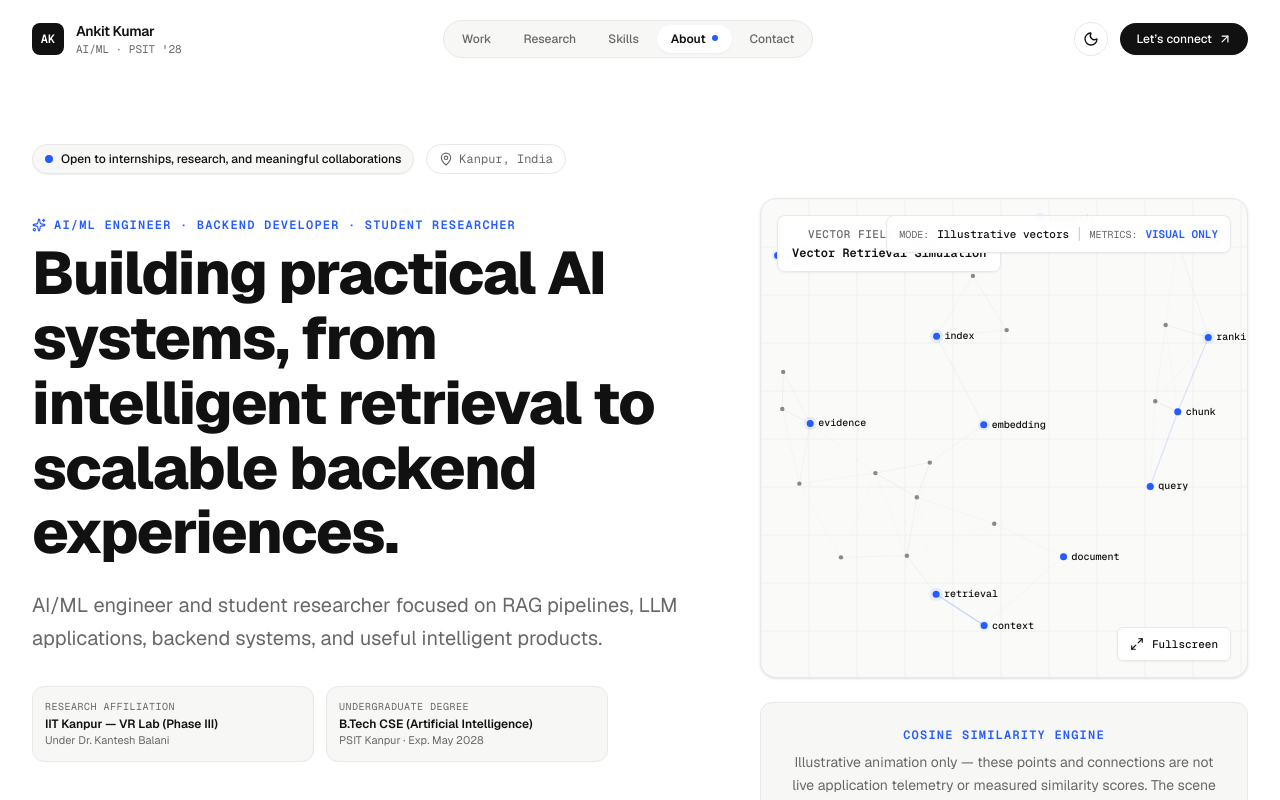
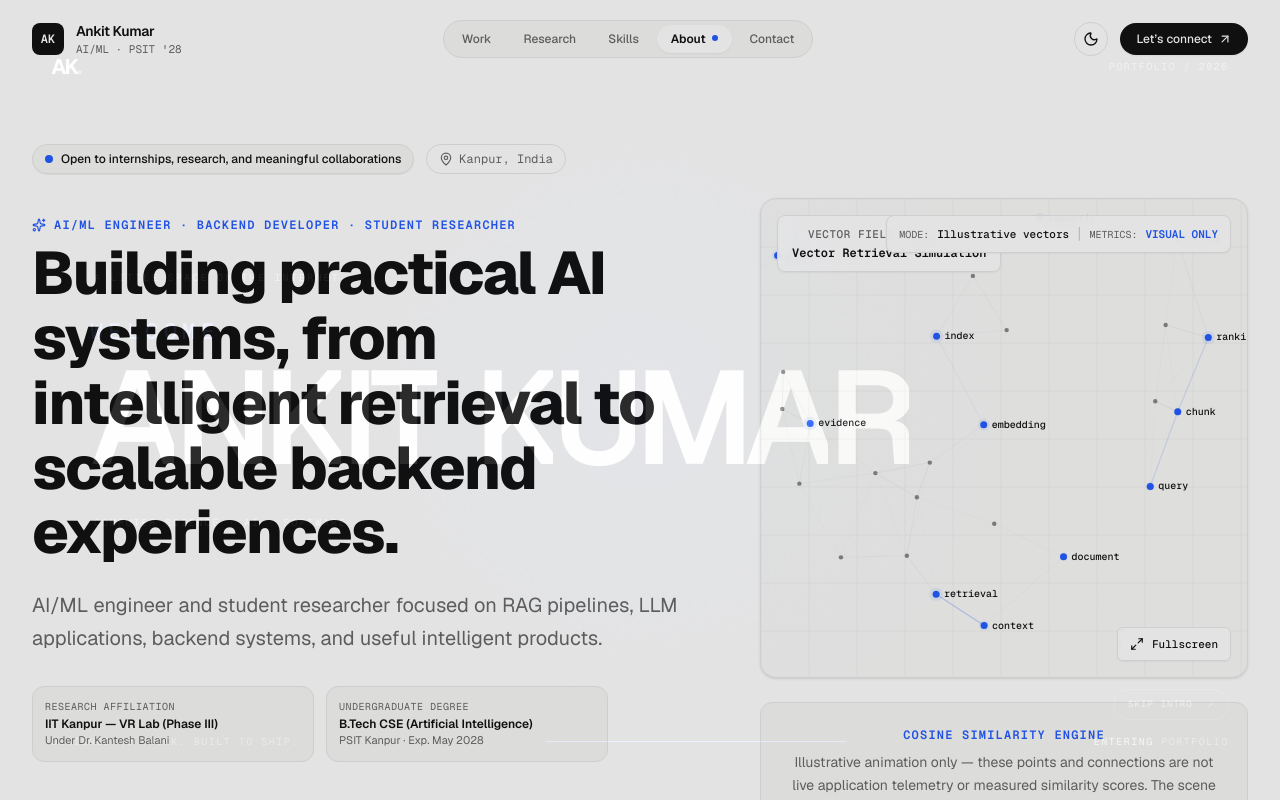
Before and after one commit to Ankitkumar06102005/portfolio, a React (Vite) app: page / in a window 1280 px wide. Shown: the top 800 px of the page. Built offline with nearby package versions, Linux system fonts and the light colour scheme.

Commit message:
Extend welcome intro duration to six and a half seconds

```diff
--- a/src/components/WelcomeIntro.tsx
+++ b/src/components/WelcomeIntro.tsx
@@ -37,7 +37,8 @@ export function WelcomeIntro({ onComplete }: WelcomeIntroProps) {
   const reducedMotion = useReducedMotion();
 
   useEffect(() => {
-    const duration = reducedMotion ? 250 : 3400;
+    // Leave the finished welcome screen visible long enough to read before entering the portfolio.
+    const duration = reducedMotion ? 250 : 6500;
     const timeout = window.setTimeout(onComplete, duration);
     return () => window.clearTimeout(timeout);
   }, [onComplete, reducedMotion]);
@@ -92,7 +93,7 @@ export function WelcomeIntro({ onComplete }: WelcomeIntroProps) {
           <motion.span
             initial={{ scaleX: 0 }}
             animate={{ scaleX: 1 }}
-            transition={{ duration: reducedMotion ? 0 : 3.15, ease: 'linear' }}
+            transition={{ duration: reducedMotion ? 0 : 6.1, ease: 'linear' }}
           />
         </div>
         <span className="welcome-intro-loading">ENTERING<span> PORTFOLIO</span></span>
```
